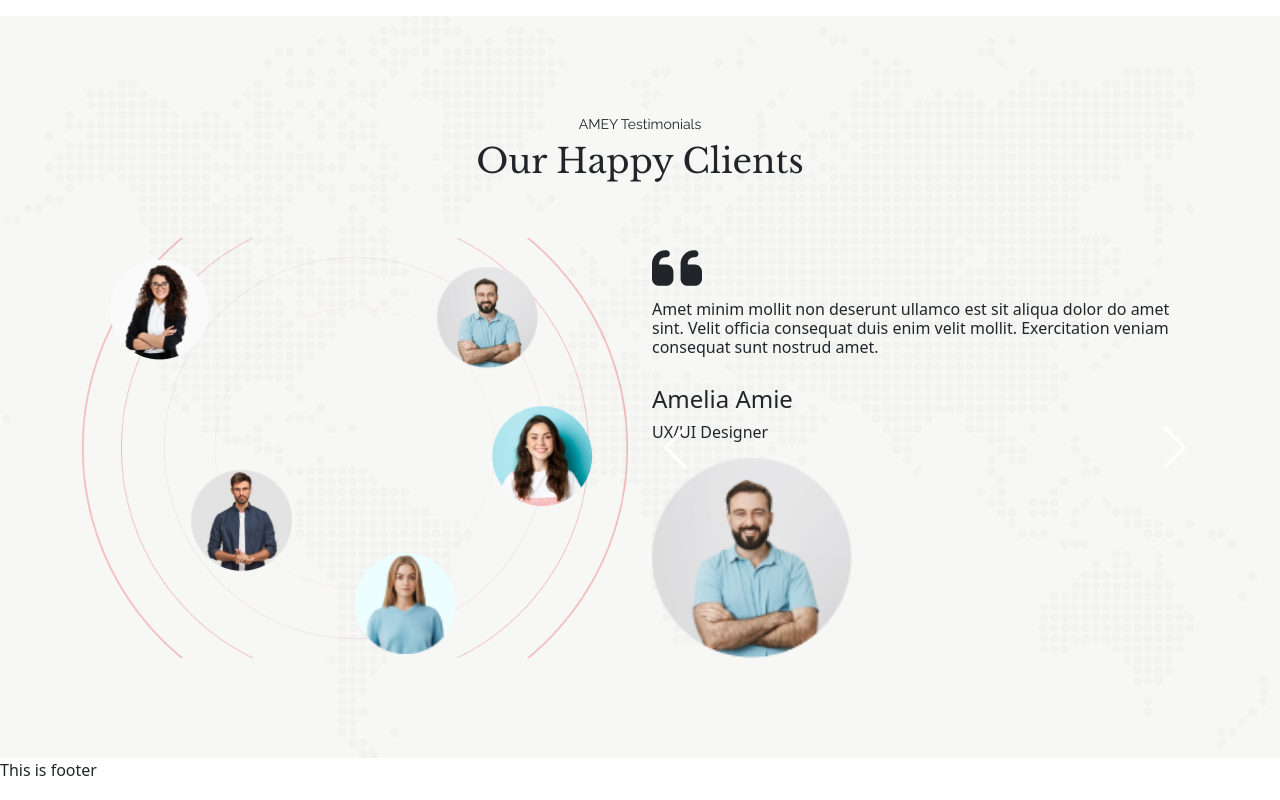
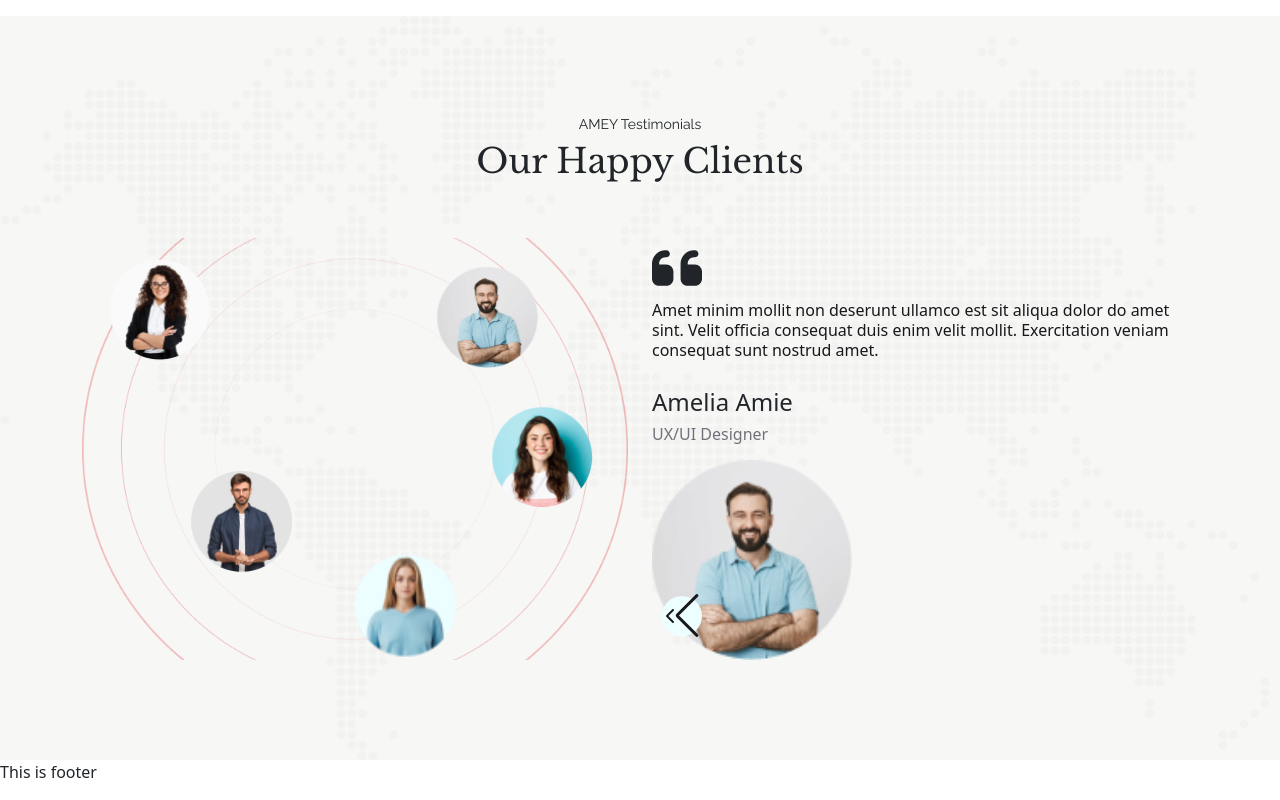
Before and after one commit to Iftekharshovon01/codeshaperb, a React (Create React App) app: page / in a window 1280 px wide. Shown: the part 5593-6393 px from the top of the page. Built offline with nearby package versions, Linux system fonts and the light colour scheme.

Commit message:
working again

```diff
--- a/src/Assets/css/style.css
+++ b/src/Assets/css/style.css
@@ -1510,7 +1510,7 @@ img {
 }
 
 @keyframes plusAnimate {
-  0%, 100% {
+  100% {
     width: 100%;
     height: 100%;
     opacity: 1;
@@ -1673,17 +1673,50 @@ img {
   left: 75%;
   top: 40%;
 }
-.testimonial-section .testimonial-wrapper .slider-wrapper .mySwiper2 .slide-wrapper-single {
+.testimonial-section .testimonial-wrapper .slider-wrapper .swiper {
+  position: relative;
+}
+.testimonial-section .testimonial-wrapper .slider-wrapper .swiper .swiper-button-prev {
+  position: absolute;
+  cursor: pointer;
+  background-color: #ecfeff;
+  color: #18181b;
+  width: 40px;
+  height: 40px;
+  border-radius: 50%;
+  right: 10%;
+  top: 90%;
+  z-index: 9;
+}
+.testimonial-section .testimonial-wrapper .slider-wrapper .swiper .swiper-button-next {
+  position: absolute;
+  cursor: pointer;
+  background-color: #ecfeff;
+  width: 40px;
+  color: #18181b;
+  height: 40px;
+  border-radius: 50%;
+  right: -40px;
+  z-index: 9;
+}
+.testimonial-section .testimonial-wrapper .slider-wrapper .swiper .swiper-wrapper .slide-wrapper-single {
   line-height: 20px;
 }
-.testimonial-section .testimonial-wrapper .slider-wrapper .mySwiper2 .slide-wrapper-single .swiper-slide-content .icon {
+.testimonial-section .testimonial-wrapper .slider-wrapper .swiper .swiper-wrapper .slide-wrapper-single .swiper-slide-content .icon {
   height: 60px;
   width: 50px;
 }
-.testimonial-section .testimonial-wrapper .slider-wrapper .mySwiper2 .slide-wrapper-single .swiper-slide-content h4 {
+.testimonial-section .testimonial-wrapper .slider-wrapper .swiper .swiper-wrapper .slide-wrapper-single .swiper-slide-content h6 {
+  color: #18181b;
+  line-height: 20px;
+}
+.testimonial-section .testimonial-wrapper .slider-wrapper .swiper .swiper-wrapper .slide-wrapper-single .swiper-slide-content h4 {
   padding-top: 20px;
 }
-.testimonial-section .testimonial-wrapper .slider-wrapper .mySwiper2 .swiper-slide-image {
+.testimonial-section .testimonial-wrapper .slider-wrapper .swiper .swiper-wrapper .slide-wrapper-single .swiper-slide-content p {
+  color: #71717a;
+}
+.testimonial-section .testimonial-wrapper .slider-wrapper .swiper .swiper-wrapper .swiper-slide-image {
   width: 200px;
   height: 200px;
 }
--- a/src/Assets/css/style.scss
+++ b/src/Assets/css/style.scss
@@ -570,13 +570,9 @@ img {
         right: -100px;
         transform-origin: bottom;
         transform: translate(0%) rotate(90deg);
-        text-shadow: 1px 1px 0 rgba(113, 113, 122, 0.5),
-          1px -1px 0 rgba(113, 113, 122, 0.5),
-          0px 1px 0 rgba(113, 113, 122, 0.5),
-          -1px -1px 0 rgba(113, 113, 122, 0.5),
-          1px 0px 0 rgba(113, 113, 122, 0.5), 0px 1px 0 rgba(113, 113, 122, 0.5),
-          0px 0px 0 rgba(113, 113, 122, 0.5),
-          0px -1px 0 rgba(113, 113, 122, 0.5);
+        text-shadow: 1px 1px 0 rgba(113, 113, 122, 0.5), 1px -1px 0 rgba(113, 113, 122, 0.5),
+          0px 1px 0 rgba(113, 113, 122, 0.5), -1px -1px 0 rgba(113, 113, 122, 0.5), 1px 0px 0 rgba(113, 113, 122, 0.5),
+          0px 1px 0 rgba(113, 113, 122, 0.5), 0px 0px 0 rgba(113, 113, 122, 0.5), 0px -1px 0 rgba(113, 113, 122, 0.5);
         color: #ecfeff;
         opacity: 0.4;
       }
@@ -681,11 +677,9 @@ img {
       transform-origin: bottom;
       transform-origin: bottom;
       transform: translate(0%) rotate(270deg);
-      text-shadow: 1px 1px 0 rgba(113, 113, 122, 0.5),
-        1px -1px 0 rgba(113, 113, 122, 0.5), 0px 1px 0 rgba(113, 113, 122, 0.5),
-        -1px -1px 0 rgba(113, 113, 122, 0.5), 1px 0px 0 rgba(113, 113, 122, 0.5),
-        0px 1px 0 rgba(113, 113, 122, 0.5), 0px 0px 0 rgba(113, 113, 122, 0.5),
-        0px -1px 0 rgba(113, 113, 122, 0.5);
+      text-shadow: 1px 1px 0 rgba(113, 113, 122, 0.5), 1px -1px 0 rgba(113, 113, 122, 0.5),
+        0px 1px 0 rgba(113, 113, 122, 0.5), -1px -1px 0 rgba(113, 113, 122, 0.5), 1px 0px 0 rgba(113, 113, 122, 0.5),
+        0px 1px 0 rgba(113, 113, 122, 0.5), 0px 0px 0 rgba(113, 113, 122, 0.5), 0px -1px 0 rgba(113, 113, 122, 0.5);
       color: #f5f5f4;
       opacity: 0.4;
       z-index: 0;
@@ -793,13 +787,9 @@ img {
         transform-origin: bottom;
         transform-origin: bottom;
         transform: translate(0%) rotate(270deg);
-        text-shadow: 1px 1px 0 rgba(113, 113, 122, 0.5),
-          1px -1px 0 rgba(113, 113, 122, 0.5),
-          0px 1px 0 rgba(113, 113, 122, 0.5),
-          -1px -1px 0 rgba(113, 113, 122, 0.5),
-          1px 0px 0 rgba(113, 113, 122, 0.5), 0px 1px 0 rgba(113, 113, 122, 0.5),
-          0px 0px 0 rgba(113, 113, 122, 0.5),
-          0px -1px 0 rgba(113, 113, 122, 0.5);
+        text-shadow: 1px 1px 0 rgba(113, 113, 122, 0.5), 1px -1px 0 rgba(113, 113, 122, 0.5),
+          0px 1px 0 rgba(113, 113, 122, 0.5), -1px -1px 0 rgba(113, 113, 122, 0.5), 1px 0px 0 rgba(113, 113, 122, 0.5),
+          0px 1px 0 rgba(113, 113, 122, 0.5), 0px 0px 0 rgba(113, 113, 122, 0.5), 0px -1px 0 rgba(113, 113, 122, 0.5);
         color: #f5f5f4;
         opacity: 0.4;
         z-index: 0;
@@ -910,13 +900,9 @@ img {
         transform-origin: bottom;
         transform-origin: bottom;
         transform: translate(90%) rotate(270deg);
-        text-shadow: 1px 1px 0 rgba(113, 113, 122, 0.5),
-          1px -1px 0 rgba(113, 113, 122, 0.5),
-          0px 1px 0 rgba(113, 113, 122, 0.5),
-          -1px -1px 0 rgba(113, 113, 122, 0.5),
-          1px 0px 0 rgba(113, 113, 122, 0.5), 0px 1px 0 rgba(113, 113, 122, 0.5),
-          0px 0px 0 rgba(113, 113, 122, 0.5),
-          0px -1px 0 rgba(113, 113, 122, 0.5);
+        text-shadow: 1px 1px 0 rgba(113, 113, 122, 0.5), 1px -1px 0 rgba(113, 113, 122, 0.5),
+          0px 1px 0 rgba(113, 113, 122, 0.5), -1px -1px 0 rgba(113, 113, 122, 0.5), 1px 0px 0 rgba(113, 113, 122, 0.5),
+          0px 1px 0 rgba(113, 113, 122, 0.5), 0px 0px 0 rgba(113, 113, 122, 0.5), 0px -1px 0 rgba(113, 113, 122, 0.5);
         color: #f5f5f4;
         opacity: 0.4;
         z-index: 0;
@@ -1283,11 +1269,9 @@ img {
     transform-origin: bottom;
     transform-origin: bottom;
     transform: translate(0%) rotate(360deg);
-    text-shadow: 1px 1px 0 rgba(113, 113, 122, 0.5),
-      1px -1px 0 rgba(113, 113, 122, 0.5), 0px 1px 0 rgba(113, 113, 122, 0.5),
-      -1px -1px 0 rgba(113, 113, 122, 0.5), 1px 0px 0 rgba(113, 113, 122, 0.5),
-      0px 1px 0 rgba(113, 113, 122, 0.5), 0px 0px 0 rgba(113, 113, 122, 0.5),
-      0px -1px 0 rgba(113, 113, 122, 0.5);
+    text-shadow: 1px 1px 0 rgba(113, 113, 122, 0.5), 1px -1px 0 rgba(113, 113, 122, 0.5),
+      0px 1px 0 rgba(113, 113, 122, 0.5), -1px -1px 0 rgba(113, 113, 122, 0.5), 1px 0px 0 rgba(113, 113, 122, 0.5),
+      0px 1px 0 rgba(113, 113, 122, 0.5), 0px 0px 0 rgba(113, 113, 122, 0.5), 0px -1px 0 rgba(113, 113, 122, 0.5);
     color: #e0f2fe;
     opacity: 0.4;
     z-index: 0;
@@ -1305,11 +1289,9 @@ img {
     transform-origin: bottom;
     transform-origin: bottom;
     transform: translate(0%) rotate(0deg);
-    text-shadow: 1px 1px 0 rgba(113, 113, 122, 0.5),
-      1px -1px 0 rgba(113, 113, 122, 0.5), 0px 1px 0 rgba(113, 113, 122, 0.5),
-      -1px -1px 0 rgba(113, 113, 122, 0.5), 1px 0px 0 rgba(113, 113, 122, 0.5),
-      0px 1px 0 rgba(113, 113, 122, 0.5), 0px 0px 0 rgba(113, 113, 122, 0.5),
-      0px -1px 0 rgba(113, 113, 122, 0.5);
+    text-shadow: 1px 1px 0 rgba(113, 113, 122, 0.5), 1px -1px 0 rgba(113, 113, 122, 0.5),
+      0px 1px 0 rgba(113, 113, 122, 0.5), -1px -1px 0 rgba(113, 113, 122, 0.5), 1px 0px 0 rgba(113, 113, 122, 0.5),
+      0px 1px 0 rgba(113, 113, 122, 0.5), 0px 0px 0 rgba(113, 113, 122, 0.5), 0px -1px 0 rgba(113, 113, 122, 0.5);
     color: #e0f2fe;
     opacity: 0.4;
     z-index: 0;
@@ -1475,7 +1457,6 @@ img {
 }
 
 @keyframes plusAnimate {
-  0%,
   100% {
     width: 100%;
     height: 100%;
@@ -1729,26 +1710,49 @@ img {
       }
     }
     .slider-wrapper {
-      .mySwiper2 {
+      .swiper {
+        position: relative;
+        .swiper-button-prev {
+          position: absolute;
+          cursor: pointer;
+          background-color: #ecfeff;
+          color: #18181b;
+          width: 40px;
+          height: 40px;
+          border-radius: 50%;
+          right: 10%;
+          top: 90%;
+          z-index: 9;
+        }
+
+        .swiper-button-next {
+          position: absolute;
+          cursor: pointer;
+          background-color: #ecfeff;
+          width: 40px;
+          color: #18181b;
+          height: 40px;
+          border-radius: 50%;
+          right: -40px;
+          z-index: 9;
+        }
+        .swiper-wrapper {
           .slide-wrapper-single {
             line-height: 20px;
             .swiper-slide-content {
-            // svg {
-            //   fill: #dc2626;
-            //   // rect {
-            //   //   stroke: #dc2626;
-            //   // }
-            // }
               .icon {
                 height: 60px;
                 width: 50px;
               }
               h6 {
+                color: #18181b;
+                line-height: 20px;
               }
               h4 {
                 padding-top: 20px;
               }
               p {
+                color: #71717a;
               }
             }
           }
@@ -1760,6 +1764,7 @@ img {
       }
     }
   }
+}
 
 /*------------=======  Rsponsive  ======------------*/
 @import "../css/responsive.scss";
--- a/src/Pages/Home/Testimonial/Testimonial.jsx
+++ b/src/Pages/Home/Testimonial/Testimonial.jsx
@@ -19,7 +19,11 @@ import p4 from "../../../Assets/img/testimonial/person/Ellipse 49.png";
 import p5 from "../../../Assets/img/testimonial/person/Ellipse 50.png";
 import { key } from "localforage";
 import { FontAwesomeIcon } from "@fortawesome/react-fontawesome";
-import { faQuoteLeft } from "@fortawesome/free-solid-svg-icons";
+import {
+  faChevronLeft,
+  faChevronRight,
+  faQuoteLeft,
+} from "@fortawesome/free-solid-svg-icons";
 const images = [p1, p2, p3, p4, p5];
 
 const Testimonial = () => {
@@ -65,7 +69,12 @@ const Testimonial = () => {
                 }}
                 loop={true}
                 spaceBetween={10}
-                navigation={true}
+                // navigation={true}
+                navigation={{
+                  nextEl: ".swiper-button-next",
+                  prevEl: ".swiper-button-prev",
+                  disabledClass: "swiper-button-disabled",
+                }}
                 // thumbs={{
                 //   swiper: thumbsSwiper,
                 // }}
@@ -78,48 +87,17 @@ const Testimonial = () => {
                 modules={[FreeMode, Navigation, Thumbs]}
                 className="mySwiper2"
               >
+                <div className="swiper-button-prev">
+                  <FontAwesomeIcon icon={faChevronLeft} />
+                </div>
+                <div className="swiper-button-next">
+                  <FontAwesomeIcon icon={faChevronRight} />
+                </div>
                 {images.map((image) => {
                   return (
                     <SwiperSlide>
                       <div className="slide-wrapper-single">
                         <div className="swiper-slide-content">
-                          {/* <svg
-                            width="97"
-                            height="97"
-                            viewBox="0 0 97 97"
-                            fill="none"
-                            // xmlns="http://www.w3.org/2000/svg"
-                            // xmlns:xlink="http://www.w3.org/1999/xlink"
-                          >
-                            <rect
-                              opacity="0.2"
-                              x="97"
-                              y="97"
-                              width="97"
-                              height="97"
-                              transform="rotate(180 97 97)"
-                              fill="url(#pattern0)"
-                            />
-                            <defs>
-                              <pattern
-                                id="pattern0"
-                                patternContentUnits="objectBoundingBox"
-                                width="1"
-                                height="1"
-                              >
-                                <use
-                                  // xlink:href="#image0_0_584"
-                                  transform="scale(0.00195312)"
-                                />
-                              </pattern>
-                              <image
-                                id="image0_0_584"
-                                width="512"
-                                height="512"
-                              />
-                            </defs>
-                          </svg> */}
-
                           <FontAwesomeIcon
                             className="icon"
                             icon={faQuoteLeft}
```
Also changed, not shown: 1 other file (tests, documents, lock files or other folders). Lines whose indentation alone changed are shown as unchanged.
